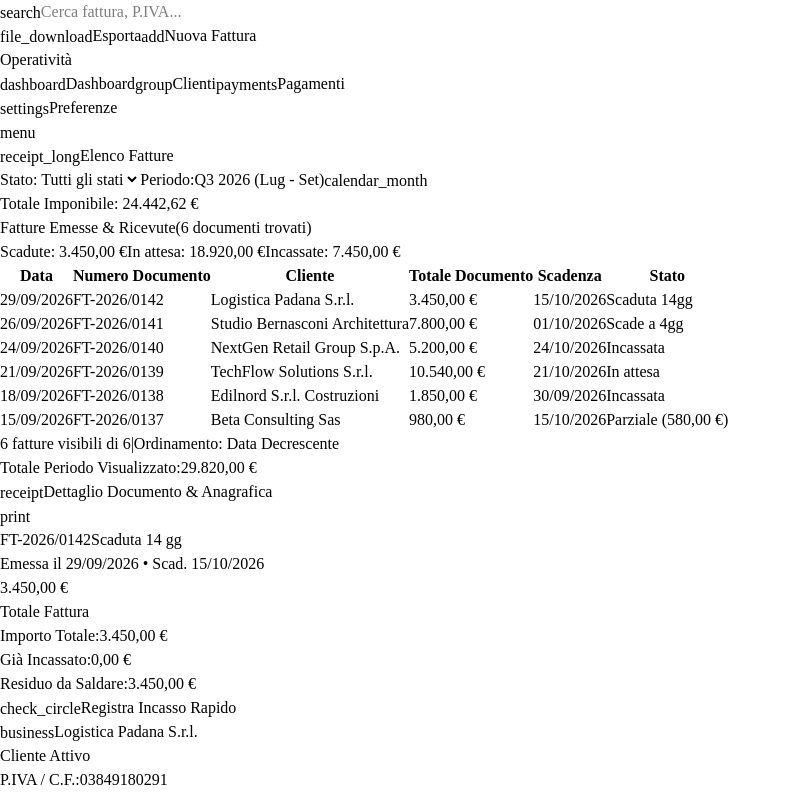
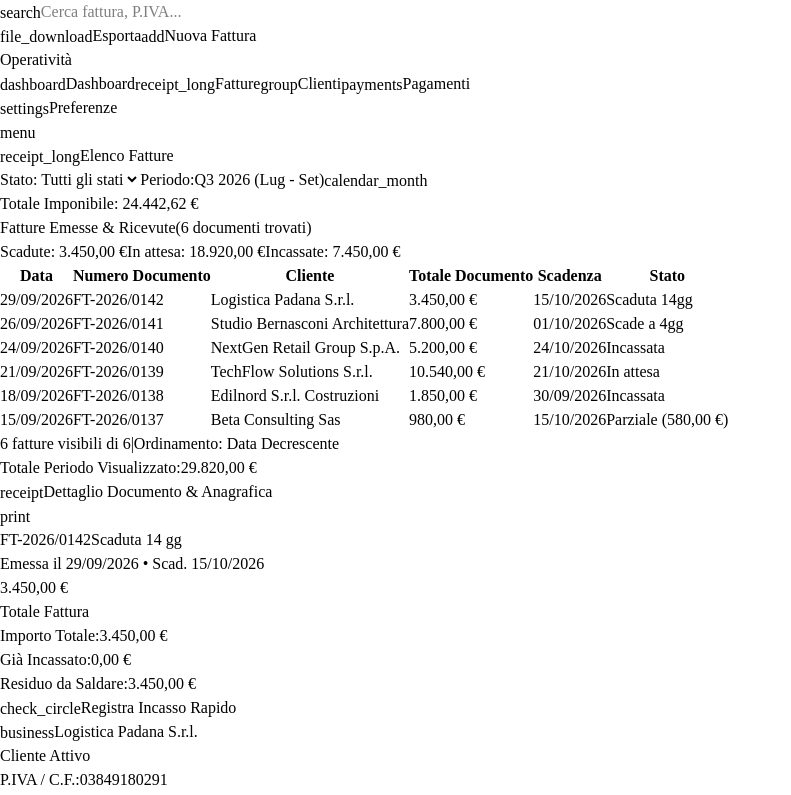
Before and after one commit to maxdivona/billKeep, a React (Vite) app in the folder src/renderer/: page / in a window 1280 px wide. Shown: the top 795 px of the page, without its empty margins (0-791 px from the left). Built offline with nearby package versions, Linux system fonts and the light colour scheme; a web font is replaced by a local one.

Commit message:
feat(sidebar): aggiunta voce Fatture nel menu laterale per accesso rapido al registro

```diff
--- a/src/renderer/src/components/Sidebar.jsx
+++ b/src/renderer/src/components/Sidebar.jsx
@@ -3,6 +3,7 @@ import { NavLink } from 'react-router-dom'
 export default function Sidebar({ isOpen = false, onNavigate }) {
   const navItems = [
     { to: '/', label: 'Dashboard', icon: 'dashboard' },
+    { to: '/invoices', label: 'Fatture', icon: 'receipt_long' },
     { to: '/clients', label: 'Clienti', icon: 'group' },
     { to: '/payments', label: 'Pagamenti', icon: 'payments' }
   ]
```
